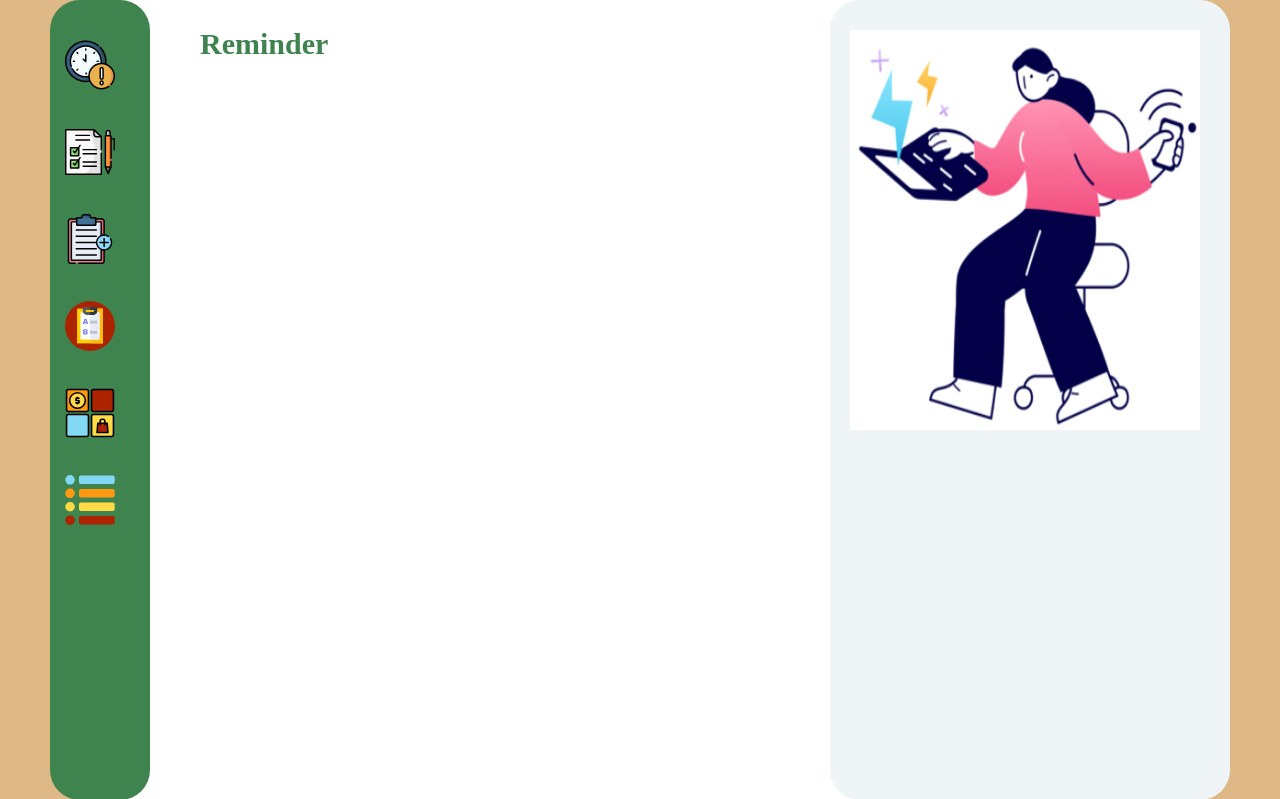
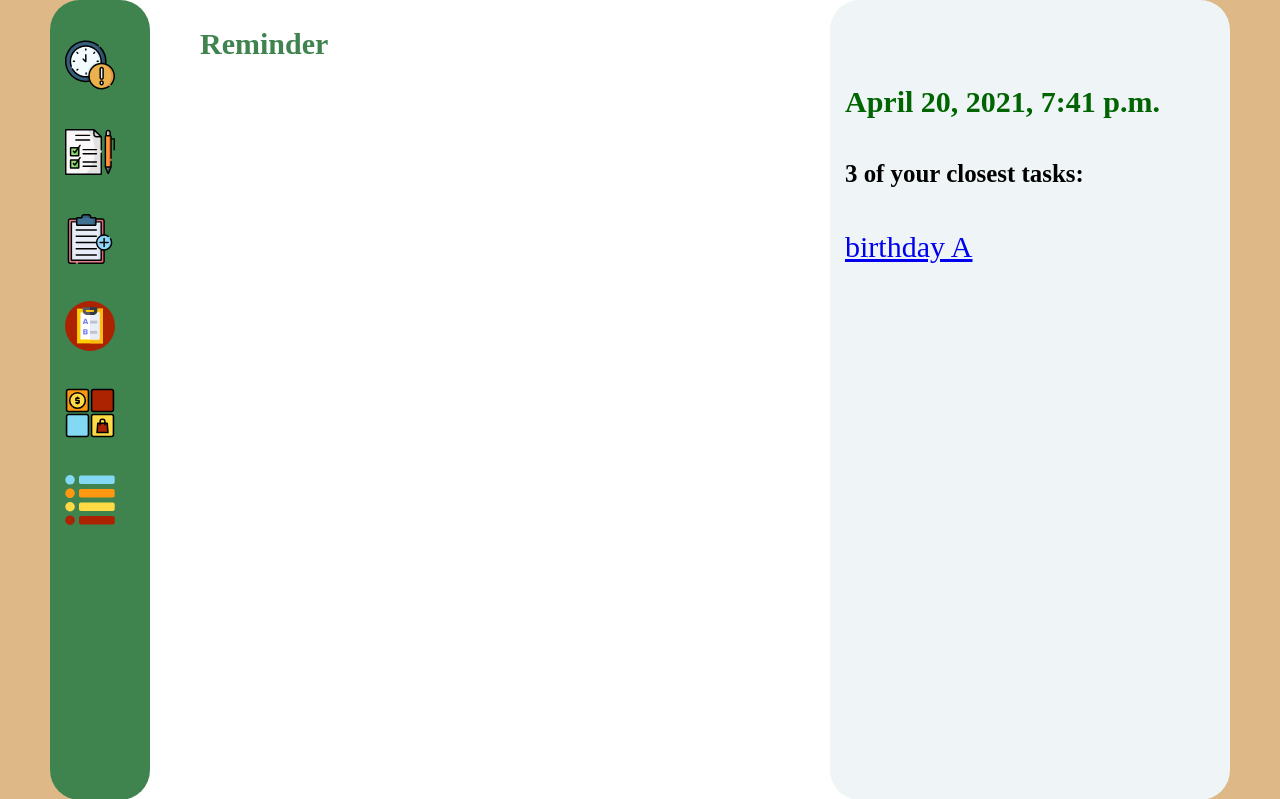
Before and after one commit to malihemirzaei/Reminder, a Django app: page / in a window 1280 px wide. Shown: the top 799 px of the page. Run offline with Django 3.2, Linux system fonts and the light colour scheme; data comes from the database, SQL or seed files in the repository; both versions use the stored data as it was after the commit.

Commit message:
3 of the closest works added to base.html

```diff
--- a/Reminder/urls.py
+++ b/Reminder/urls.py
@@ -19,10 +19,10 @@ from django.contrib import admin
 from django.urls import path, include
 from django.views.generic import TemplateView
 
-from apps.todo.views import TaskListClassView
+from apps.todo.views import TaskListClassView, LatestTask
 
 urlpatterns = [
-    path('', TemplateView.as_view(template_name='base.html'),name='base'),
+    path('', LatestTask.as_view(), name='base'),
     path('admin/', admin.site.urls),
     path('tasks/', include("apps.todo.urls")),
 ]
--- a/apps/todo/views.py
+++ b/apps/todo/views.py
@@ -1,6 +1,7 @@
 from django.shortcuts import render, redirect, get_object_or_404
+from django.utils.timezone import now
 from django.views import View
-from django.views.generic import ListView, UpdateView
+from django.views.generic import ListView, UpdateView, TemplateView
 
 from apps.todo.forms import RegisterTaskModelForm, AddCategoryForm
 from apps.todo.models import Task, Category
@@ -99,3 +100,13 @@ def task_done(request, pk):
     task.done = True
     task.save()
     return redirect('task_list')
+
+
+class LatestTask(TemplateView):
+    template_name = 'base.html'
+
+    def get_context_data(self, **kwargs):
+        context = super().get_context_data(**kwargs)
+        context['latest_Task'] = Task.objects.filter(time_to_do__gte=now(), done=False)[:3]
+        context['now'] = now()
+        return context
--- a/templates/base.html
+++ b/templates/base.html
@@ -1,4 +1,3 @@
-
 {% load static %}
 <!DOCTYPE html>
 <html lang="en">
@@ -25,7 +24,17 @@
     <div class="aside">
 
         <div>{% block content %}
-                        <img class="girl" src="{% static 'images/4.PNG' %}" style="position: absolute;width: 350px;height: 400px;right: 80px;margin-top: 30px">
+            <div>
+                <ul>
+                    <h4 style="color: darkgreen">{{ now }}</h4>
+                    <h5>3 of your closest tasks:</h5>
+                    {% for t in latest_Task %}
+                        <a href="{% url 'task_list' %}">
+                            <li>{{ t }}</li>
+                        </a>
+                    {% endfor %}
+                </ul>
+            </div>
 
 
 
```
Also changed, not shown: db.sqlite3.
